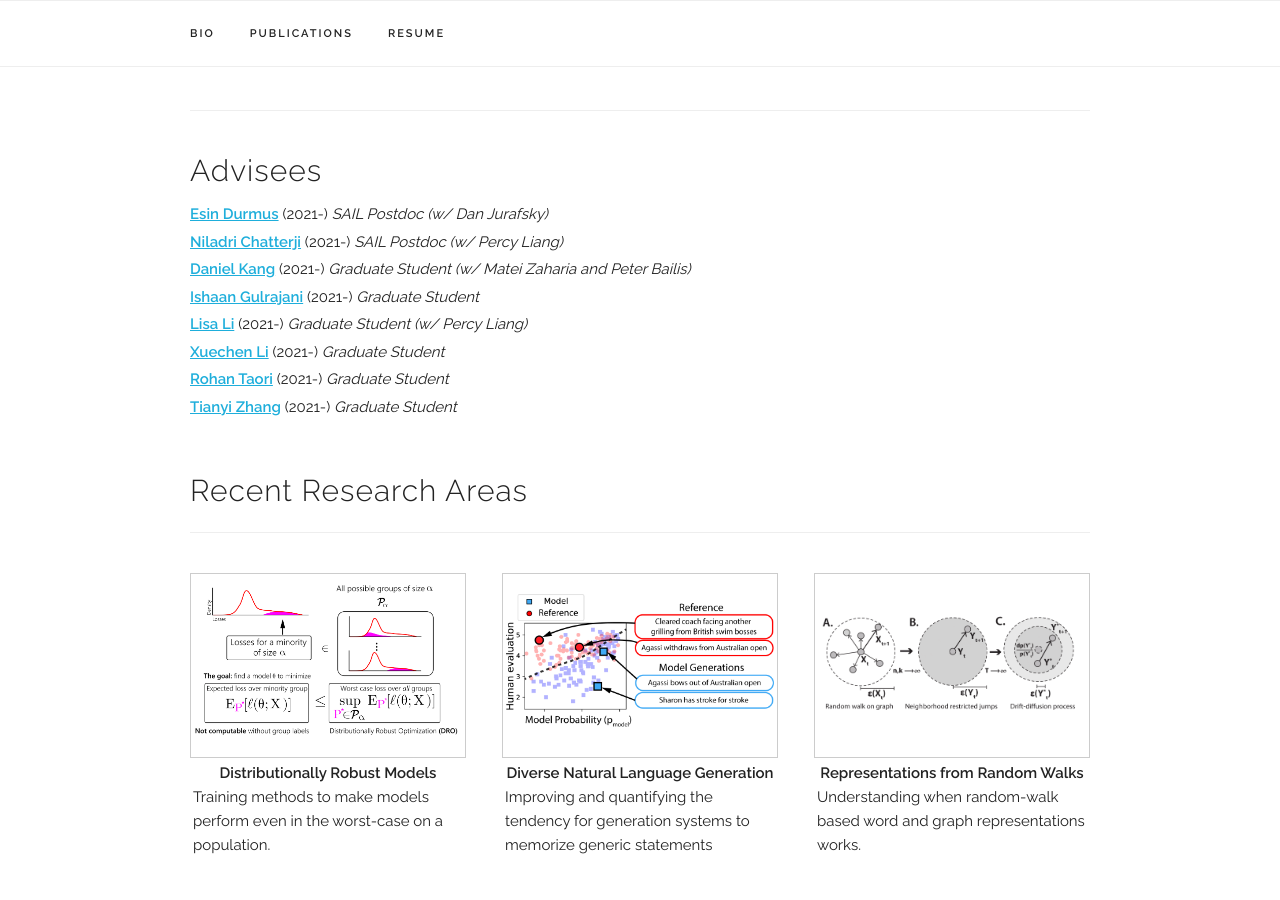
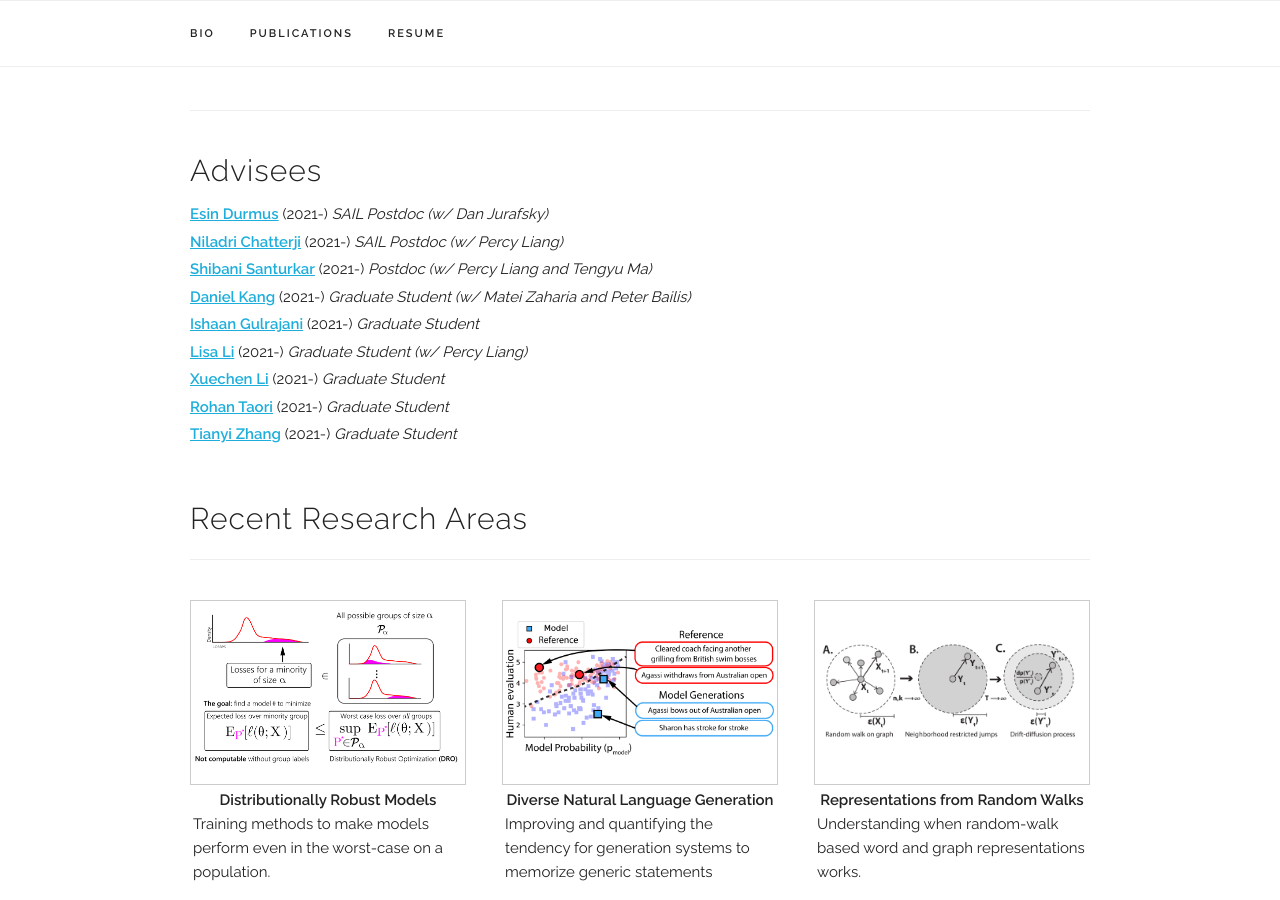
Before and after one commit to thashim/thashim.github.io, a Jekyll site: the page built from index.html, in a window 1280 px wide and 900 px high, scrolled down 821 px. Built offline with Jekyll 4.4.1, drawn with Linux system fonts in a browser that asks for light colours.

Commit message:
add shibani

```diff
--- a/_data/students.yaml
+++ b/_data/students.yaml
@@ -10,6 +10,12 @@ students:
       place: "SAIL Postdoc (w/ Percy Liang)"
       category: "current"
       link: https://niladri-chatterji.github.io/
+
+    - name: "Shibani Santurkar"
+      time: "2021-"
+      place: "Postdoc (w/ Percy Liang and Tengyu Ma)"
+      category: "current"
+      link: https://shibanisanturkar.com/
 
     - name: "Daniel Kang"
       time: "2021-"
```
